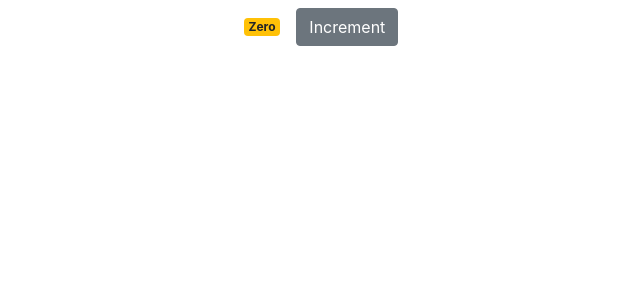
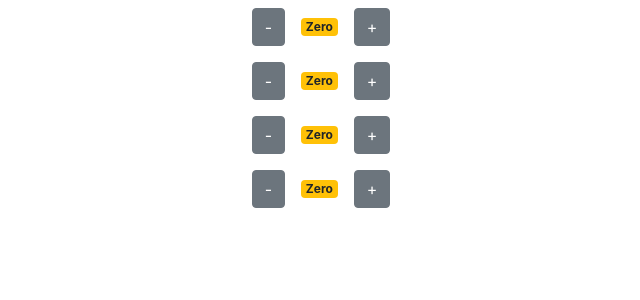
Before and after one commit to amirahad/react_practice, a React (Create React App) app: page / in a window 1280 px wide. Shown: the top 300 px of the page, without its empty margins (319-959 px from the left). Built offline with nearby package versions, Linux system fonts and the light colour scheme.

Commit message:
little modifies

```diff
--- a/src/App.js
+++ b/src/App.js
@@ -10,6 +10,9 @@ class App extends Component {
     return (
       <div className="App">
         <Counter />
+        <Counter />
+        <Counter />
+        <Counter />
       </div>
     );
   };
--- a/src/components/counter.jsx
+++ b/src/components/counter.jsx
@@ -16,17 +16,28 @@ class counter extends Component{
         this.setState({ count: this.state.count + 1})
     }
 
+    handleDecrement = () => {
+        this.setState({ count: this.state.count - 1})
+    }
+
+    // reset = () => {
+    //     this.setState({ count: 0})
+    // }
+
     render(){
 
 
         return(
             <div>
                 {/* <img src={this.state.imageUrl} alt="anything"/><br/> */}
+                <button onClick={this.handleDecrement} className="m-2 btn  btn-secondary ">-</button>
                 <span className={ this.getBadgeClasses() }>{this.formatCount()}</span>
-                <button onClick={this.handleIncrement} className="m-2 btn  btn-secondary btn-sn">Increment</button>
+                <button onClick={this.handleIncrement} className="m-2 btn  btn-secondary ">+</button>
                 {/* <ul>
                     {this.conditionalRendering()}
                 </ul> */}
+
+                {/* <button onClick={this.reset} className="m-2 btn  btn-secondary btn-lg">Reset All</button> */}
             </div>
         );
     }
@@ -36,7 +47,14 @@ class counter extends Component{
 
     getBadgeClasses() {
         let classes = "badge m-2 badge-";
-        classes += (this.state.count === 0) ? "warning" : "primary";
+        // classes += (this.state.count <= 0) ? "warning" : "primary";
+        if(this.state.count === 0){
+            classes += "warning"
+        }else if(this.state.count <= 0){
+            classes += "danger"
+        }else{
+            classes += "primary"
+        }
         return classes;
     }
 
```
